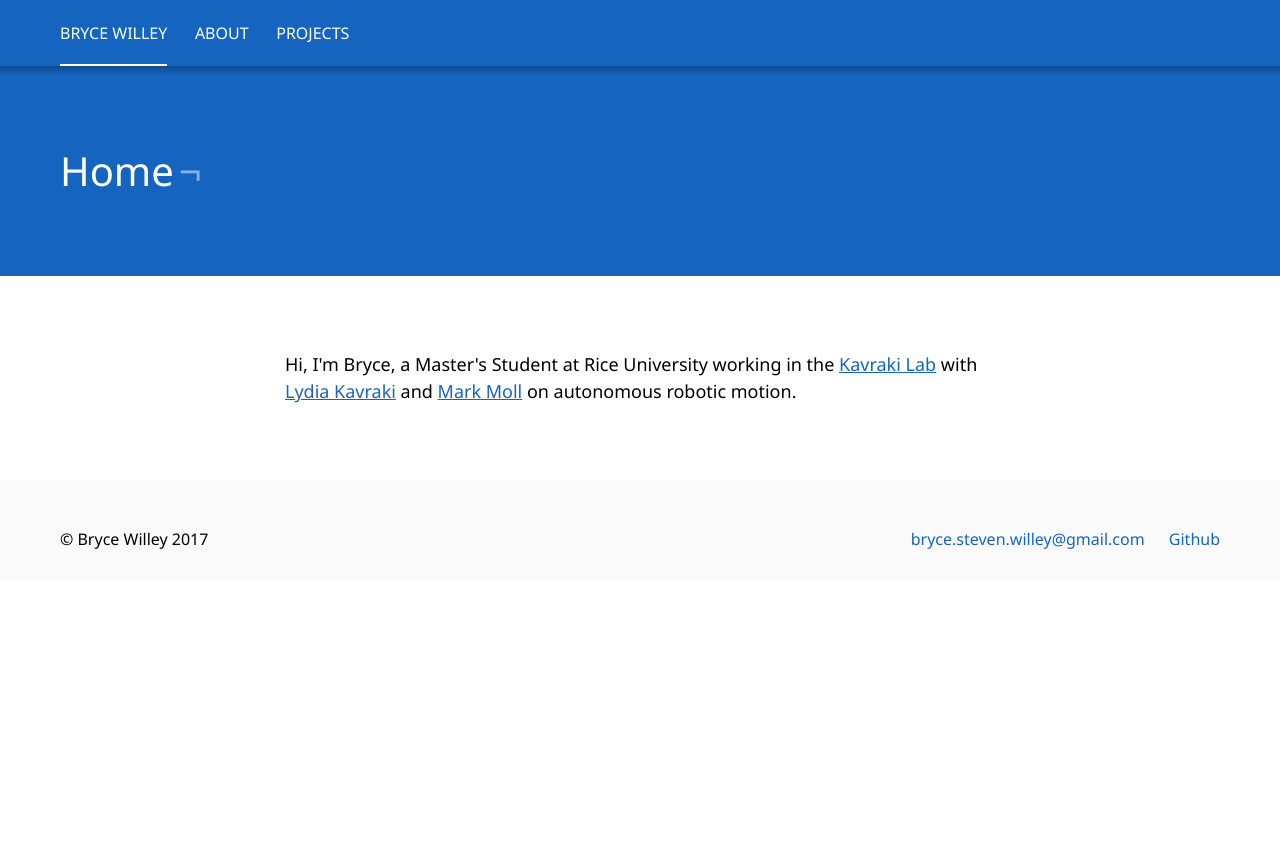
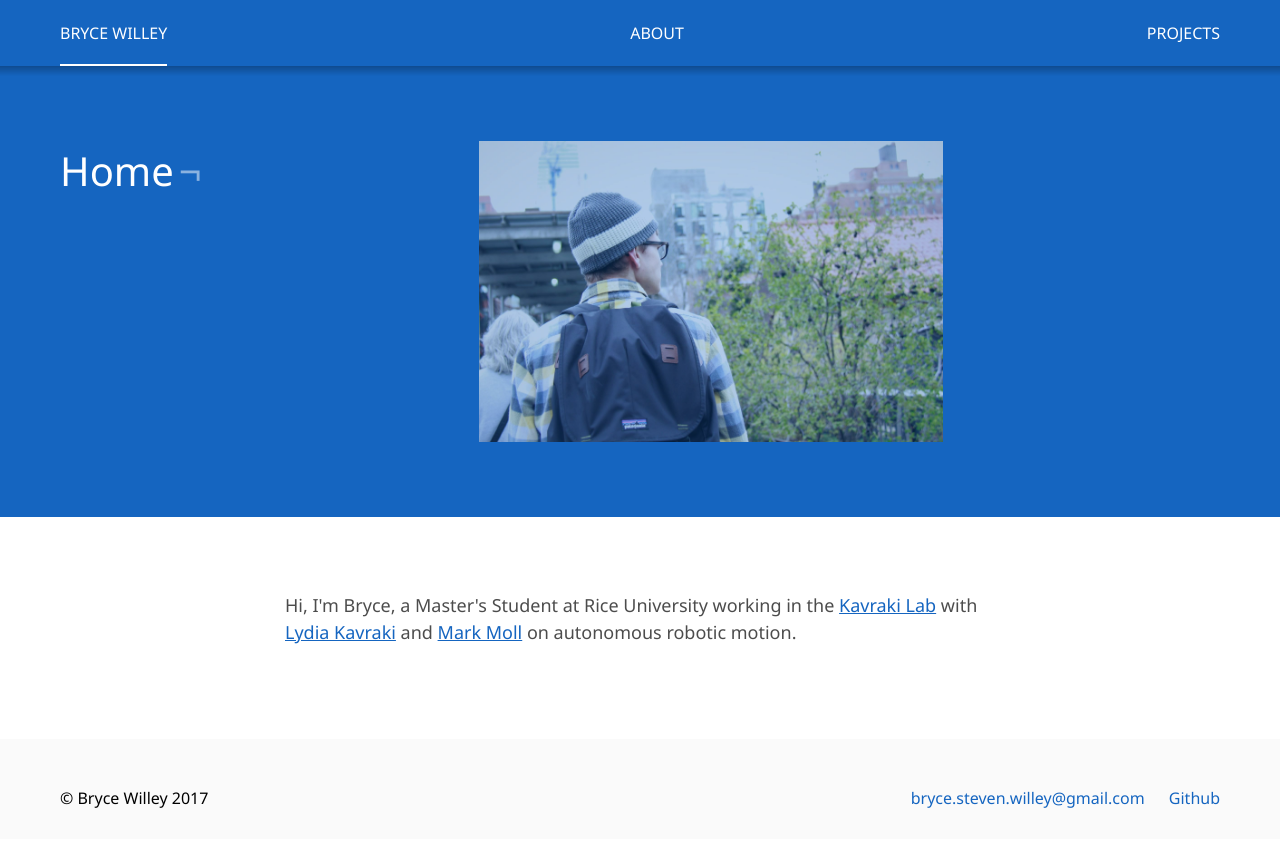
Before and after one commit to BryceStevenWilley/BryceStevenWilley.github.io, a Jekyll site: the page built from index.md, in a window 1280 px wide. Shown: the top 847 px of the page. Built offline with Jekyll 4.4.1, drawn with Linux system fonts in a browser that asks for light colours.

Commit message:
Added header image.

```diff
--- a/_layouts/home.html
+++ b/_layouts/home.html
@@ -6,16 +6,21 @@
   <header class="c-header c-article__header">
     <div class="u-container">
       <h1 class="c-header__title">Home</h1>
+      <img class="headerImg" src="assets/cool_in_NY.jpg"></img>
+      <p></p>
     </div>
   </header>
 
   <div class="c-article__main">
     {{ content }}
+    <section>
     Hi, I'm Bryce, a Master's Student at Rice University working in the
     <a href="http://www.kavrakilab.org">Kavraki Lab</a> with
     <a href="https://www.cs.rice.edu/~kavraki/">Lydia Kavraki</a> and
     <a href="https://www.cs.rice.edu/~mmoll/">Mark Moll</a>
     on autonomous robotic motion.
+    </section>
 
   </div>
+
 </article>
--- a/_layouts/page.html
+++ b/_layouts/page.html
@@ -5,6 +5,10 @@
   <header class="c-header c-article__header">
     <div class="u-container">
       <h1 class="c-header__title">{{ page.title }}</h1>
+      {% if page.headerImg %}
+        <img class="headerImg" src="{{ page.headerImg }}"></img>
+        <p></p>
+      {% endif %}
     </div>
   </header>
 
--- a/_sass/components/_article.scss
+++ b/_sass/components/_article.scss
@@ -35,4 +35,14 @@
   ul, ol {
     margin-left: 40px;
   }
+
+  .post-list {
+    margin-left: 0;
+    list-style: none;
+  }
+
+  .post-link {
+    display: block;
+    @include relative-font-size(1.5);
+  }
 }
--- a/_sass/components/_photos.scss
+++ b/_sass/components/_photos.scss
@@ -1,9 +1,16 @@
+.headerImg {
+    width: 40%;
+    height: 40%;
+    opacity: 0.7;
+}
+
 /* Responsive Tiled Photo Gallery */
 .galleryWrap
 {
         overflow: hidden;
         margin: 10px;
 }
+
 .pictureBox
 {
         float: left;
@@ -11,6 +18,7 @@
         width: 33.3%;
         padding-bottom: 33.3%;
 }
+
 .innerBox
 {
         position: absolute;
@@ -20,10 +28,12 @@
         bottom: 10px;
         overflow: hidden;
 }
+
 .innerBox img
 {
         width: 100%;
 }
+
 .innerBox .titleBox
 {
         position: absolute;
--- a/_sass/helpers/_mixins.scss
+++ b/_sass/helpers/_mixins.scss
@@ -3,6 +3,9 @@
    ========================================================================== */
 
 // Font families
+
+$base-font-size: 1.8rem;
+
 @mixin ff--sans-serif($font-weight: normal) {
   font-family: 'Noto Sans', sans-serif;
   font-weight: $font-weight;
@@ -31,10 +34,15 @@
 
 @mixin fs--body {
   line-height: 1.5;
-  font-size: 1.8rem; // 18px
+  font-size: $base-font-size; // 18px
 }
 
 @mixin fs--meta {
   line-height: 1;
   font-size: 1.6rem; // 16px
 }
+
+// Borrowed from the Minima theme.
+@mixin relative-font-size($ratio) {
+  font-size: $base-font-size * $ratio;
+}
--- a/_sass/utilities/_layout.scss
+++ b/_sass/utilities/_layout.scss
@@ -6,4 +6,8 @@
   max-width: 116rem; // 1160px
   margin-right: auto;
   margin-left: auto;
+
+  display: flex;
+  flex-direction: row;
+  justify-content: space-between;
 }
```
Lines whose indentation alone changed are shown as unchanged.
